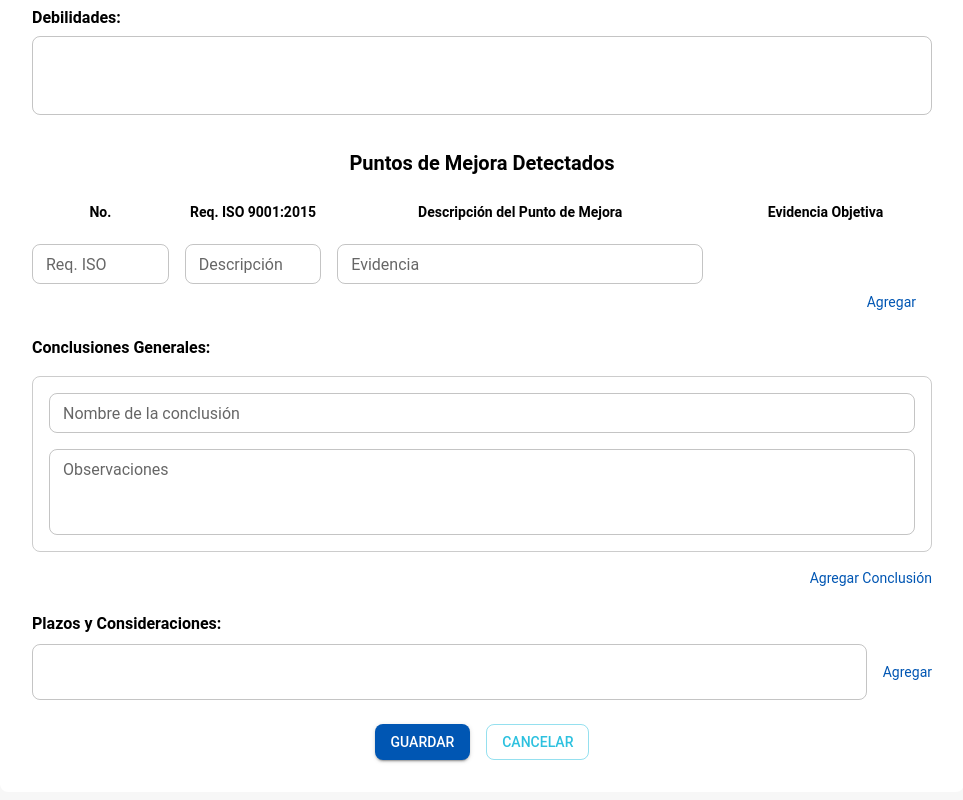
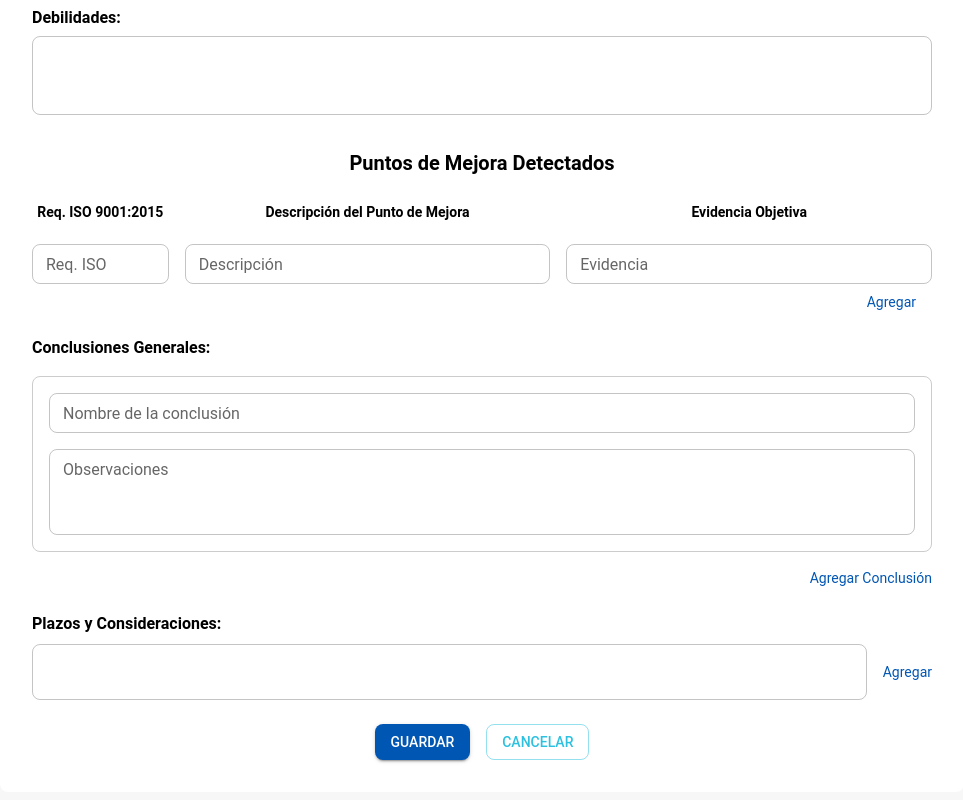
Before and after one commit to ShadowKnSs/sgc_frontend, a React (Create React App) app: page /auditorias/1 in a window 1280 px wide. Shown: the part 1198-1998 px from the top of the page, without its empty margins (158-1121 px from the left). Built offline with nearby package versions, Linux system fonts and the light colour scheme.

Commit message:
Modificacion estetica menor

```diff
--- a/src/views/informeAuditoriaInterna.jsx
+++ b/src/views/informeAuditoriaInterna.jsx
@@ -420,11 +420,6 @@ function InformeAud() {
             <Grid container spacing={2}>
               <Grid item xs={2}>
                 <Typography variant="body1" gutterBottom sx={{ fontSize: "0.875rem", whiteSpace: "nowrap", textAlign: "center" }}>
-                  <strong>No.</strong>
-                </Typography>
-              </Grid>
-              <Grid item xs={2}>
-                <Typography variant="body1" gutterBottom sx={{ fontSize: "0.875rem", whiteSpace: "nowrap", textAlign: "center" }}>
                   <strong>Req. ISO 9001:2015</strong>
                 </Typography>
               </Grid>
@@ -433,7 +428,7 @@ function InformeAud() {
                   <strong>Descripción del Punto de Mejora</strong>
                 </Typography>
               </Grid>
-              <Grid item xs={3}>
+              <Grid item xs={5}>
                 <Typography variant="body1" gutterBottom sx={{ fontSize: "0.875rem", whiteSpace: "nowrap", textAlign: "center" }}>
                   <strong>Evidencia Objetiva</strong>
                 </Typography>
@@ -452,8 +447,8 @@ function InformeAud() {
                       }}
                     />
                   </Grid>
-                  <Grid item xs={2}>
-                    <TextField fullWidth variant="outlined" size="small" label="Descripción" value={puntoMejora.descripcion}
+                  <Grid item xs={5}>
+                    <TextField fullWidth variant="outlined" size="small" label="Descripción" multiline value={puntoMejora.descripcion}
                       onChange={(e) => {
                         const nuevos = [...puntosMejora];
                         nuevos[index].descripcion = e.target.value;
@@ -462,7 +457,7 @@ function InformeAud() {
                     />
                   </Grid>
                   <Grid item xs={5}>
-                    <TextField fullWidth variant="outlined" size="small" label="Evidencia" value={puntoMejora.evidencia}
+                    <TextField fullWidth variant="outlined" size="small" label="Evidencia" multiline value={puntoMejora.evidencia}
                       onChange={(e) => {
                         const nuevos = [...puntosMejora];
                         nuevos[index].evidencia = e.target.value;
--- a/src/views/vistaPreviaInformeAuditoria.jsx
+++ b/src/views/vistaPreviaInformeAuditoria.jsx
@@ -244,11 +244,6 @@ function VistaPreviaAud() {
             <Grid container spacing={2}>
               <Grid item xs={2}>
                 <Typography variant="body1" gutterBottom sx={{ fontSize: "0.875rem", whiteSpace: "nowrap", textAlign: "center" }}>
-                  <strong>No.</strong>
-                </Typography>
-              </Grid>
-              <Grid item xs={2}>
-                <Typography variant="body1" gutterBottom sx={{ fontSize: "0.875rem", whiteSpace: "nowrap", textAlign: "center" }}>
                   <strong>Req. ISO 9001:2015</strong>
                 </Typography>
               </Grid>
@@ -257,7 +252,7 @@ function VistaPreviaAud() {
                   <strong>Descripción del Punto de Mejora</strong>
                 </Typography>
               </Grid>
-              <Grid item xs={3}>
+              <Grid item xs={5}>
                 <Typography variant="body1" gutterBottom sx={{ fontSize: "0.875rem", whiteSpace: "nowrap", textAlign: "center" }}>
                   <strong>Evidencia Objetiva</strong>
                 </Typography>
@@ -271,12 +266,12 @@ function VistaPreviaAud() {
                 <TextField fullWidth variant="outlined" size="small" label="Req. ISO" value={puntoMejora.reqISO} InputProps={{ readOnly: true }}
                 />
                 </Grid>
-                <Grid item xs={6}>
-                <TextField fullWidth variant="outlined" size="small" label="Descripción" value={puntoMejora.descripcion} InputProps={{ readOnly: true }}
+                <Grid item xs={5}>
+                <TextField fullWidth variant="outlined" size="small" label="Descripción" multiline value={puntoMejora.descripcion} InputProps={{ readOnly: true }}
                 />
                 </Grid>
-                <Grid item xs={4}>
-                <TextField fullWidth variant="outlined" size="small" label="Evidencia" value={puntoMejora.evidencia} InputProps={{ readOnly: true }}
+                <Grid item xs={5}>
+                <TextField fullWidth variant="outlined" size="small" label="Evidencia" multiline value={puntoMejora.evidencia} InputProps={{ readOnly: true }}
                 />
                 </Grid>
                 </Grid>
```
